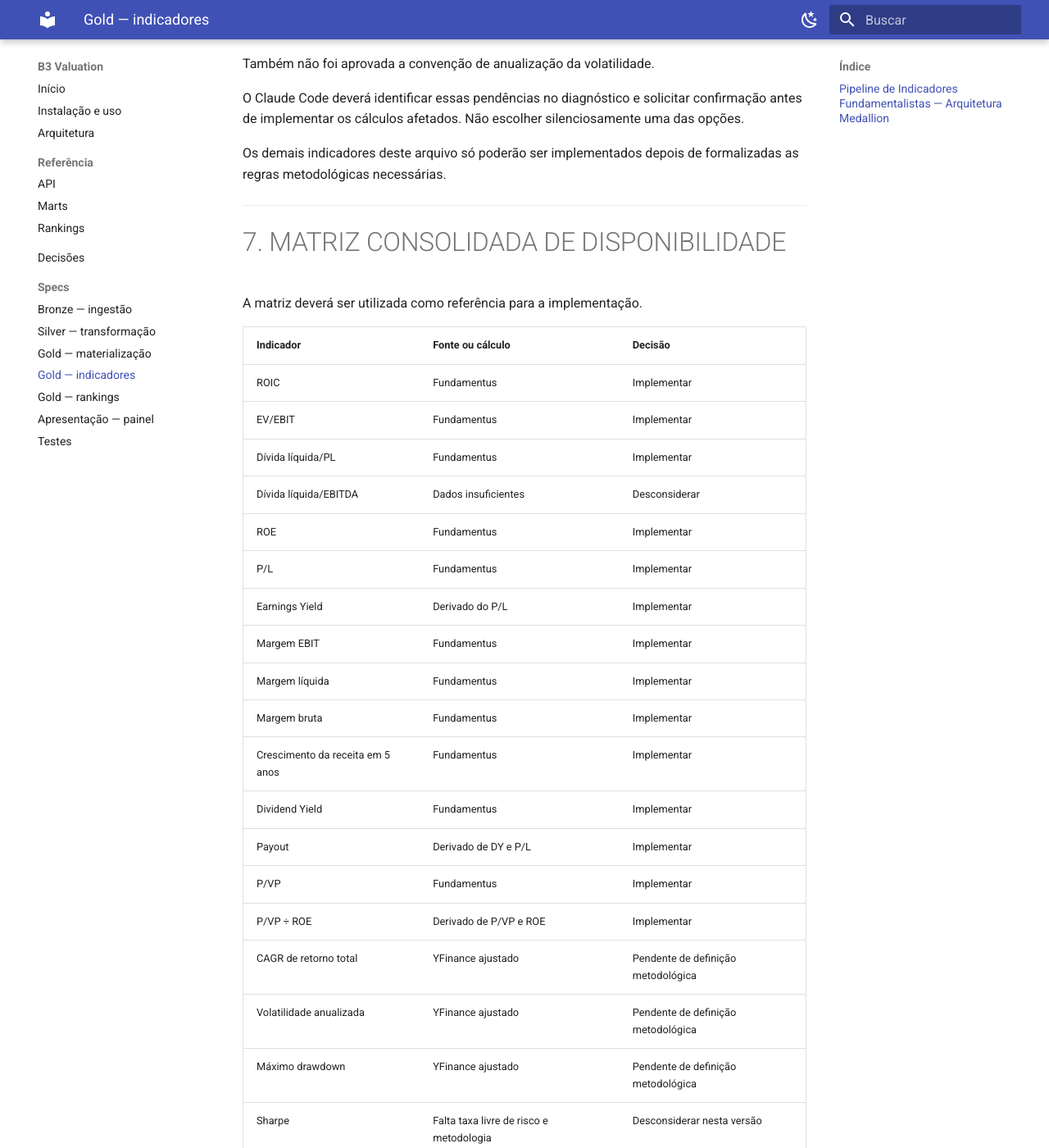
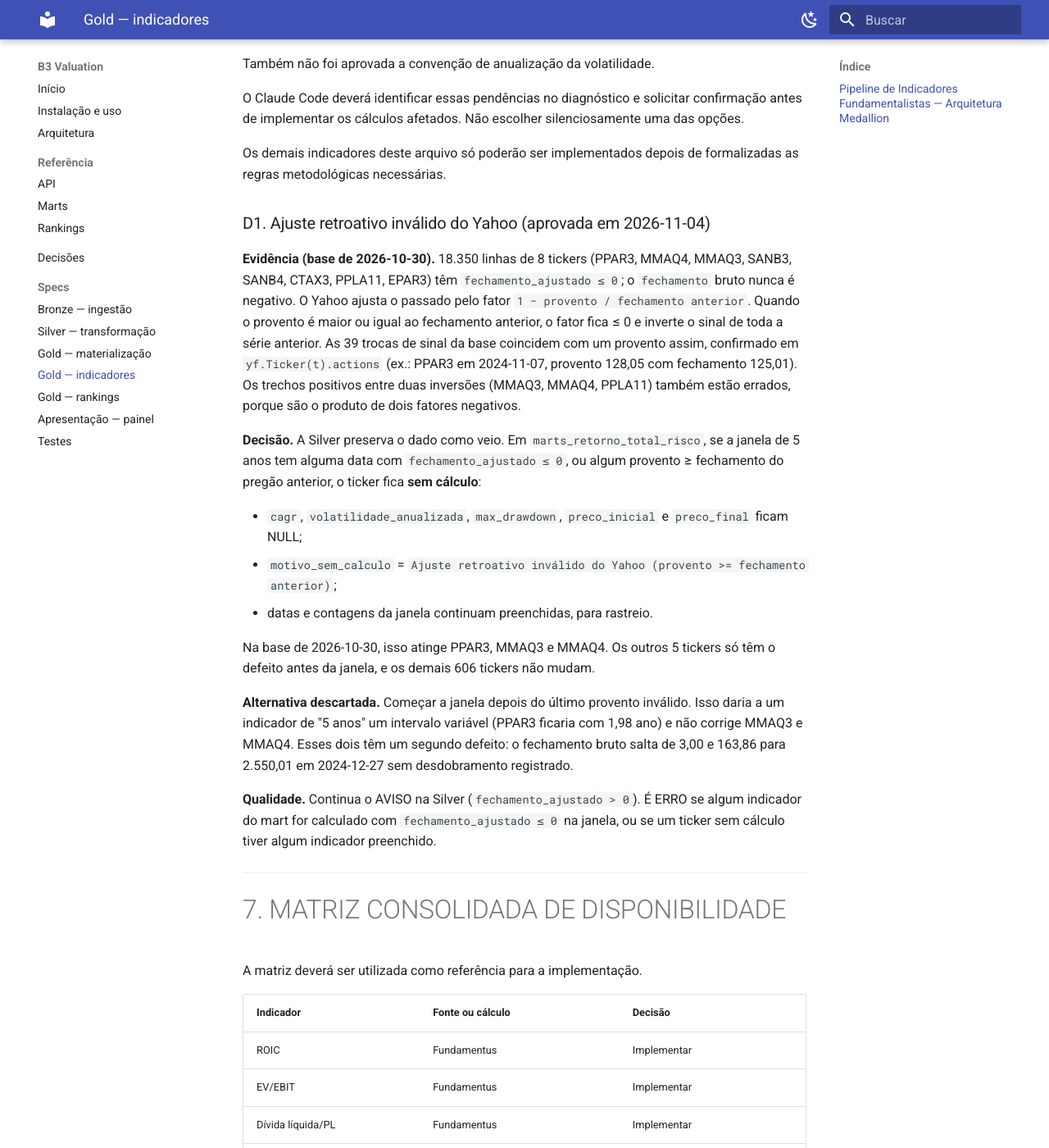
Before and after one commit to rzamonari/valuation_b3, an MkDocs documentation site: the page built from docs/specs/marts_sql_indicadores.md, in a window 1280 px wide and 1400 px high, scrolled down 17848 px. Shown: the whole window at 82% size. Built offline with MkDocs 1.6.1 and Material for MkDocs 9.7.7, drawn with Linux system fonts in a browser that asks for light colours.

Commit message:
docs: decisão D1 sobre o ajuste retroativo inválido do Yahoo
Co-Authored-By: Claude Opus 5.5 <noreply@anthropic.com>

```diff
--- a/docs/specs/marts_sql_indicadores.md
+++ b/docs/specs/marts_sql_indicadores.md
@@ -643,6 +643,37 @@ O Claude Code deverá identificar essas pendências no diagnóstico e solicitar
 
 Os demais indicadores deste arquivo só poderão ser implementados depois de formalizadas as regras metodológicas necessárias.
 
+### D1. Ajuste retroativo inválido do Yahoo (aprovada em 2026-11-04)
+
+**Evidência (base de 2026-10-30).** 18.350 linhas de 8 tickers (PPAR3, MMAQ4, MMAQ3, SANB3,
+SANB4, CTAX3, PPLA11, EPAR3) têm `fechamento_ajustado ≤ 0`; o `fechamento` bruto nunca é
+negativo. O Yahoo ajusta o passado pelo fator `1 − provento / fechamento anterior`. Quando o
+provento é maior ou igual ao fechamento anterior, o fator fica ≤ 0 e inverte o sinal de toda a
+série anterior. As 39 trocas de sinal da base coincidem com um provento assim, confirmado em
+`yf.Ticker(t).actions` (ex.: PPAR3 em 2024-11-07, provento 128,05 com fechamento 125,01). Os
+trechos positivos entre duas inversões (MMAQ3, MMAQ4, PPLA11) também estão errados, porque são o
+produto de dois fatores negativos.
+
+**Decisão.** A Silver preserva o dado como veio. Em `marts_retorno_total_risco`, se a janela de
+5 anos tem alguma data com `fechamento_ajustado ≤ 0`, ou algum provento ≥ fechamento do pregão
+anterior, o ticker fica **sem cálculo**:
+
+- `cagr`, `volatilidade_anualizada`, `max_drawdown`, `preco_inicial` e `preco_final` ficam NULL;
+- `motivo_sem_calculo` = `Ajuste retroativo inválido do Yahoo (provento >= fechamento anterior)`;
+- datas e contagens da janela continuam preenchidas, para rastreio.
+
+Na base de 2026-10-30, isso atinge PPAR3, MMAQ3 e MMAQ4. Os outros 5 tickers só têm o defeito
+antes da janela, e os demais 606 tickers não mudam.
+
+**Alternativa descartada.** Começar a janela depois do último provento inválido. Isso daria a um
+indicador de "5 anos" um intervalo variável (PPAR3 ficaria com 1,98 ano) e não corrige MMAQ3 e
+MMAQ4. Esses dois têm um segundo defeito: o fechamento bruto salta de 3,00 e 163,86 para
+2.550,01 em 2024-12-27 sem desdobramento registrado.
+
+**Qualidade.** Continua o AVISO na Silver (`fechamento_ajustado > 0`). É ERRO se algum indicador
+do mart for calculado com `fechamento_ajustado ≤ 0` na janela, ou se um ticker sem cálculo tiver
+algum indicador preenchido.
+
 ---
 
 # 7. MATRIZ CONSOLIDADA DE DISPONIBILIDADE
```
Also changed, not shown: README.md (+13 -3 lines), doc_api.md (+12 -5 lines), docs/specs/dashboard_apresentacao.md (+2 -1 lines), plan.md (+1 -1 lines), sql/marts/README.md (+18 -3 lines).
